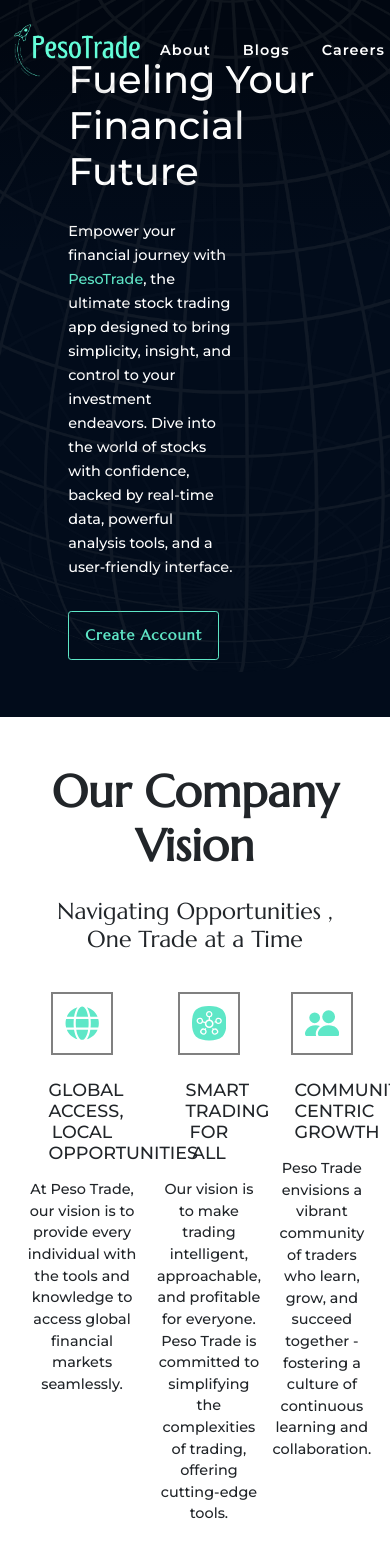
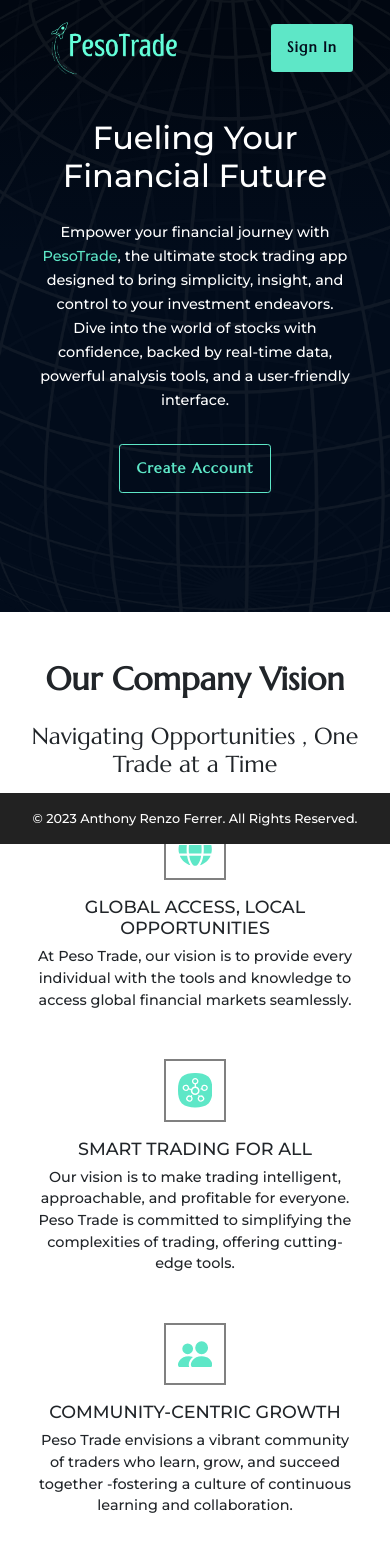
Before and after one commit to aaroncferrer/stocks, a React (Vite) app in the folder stocks-frontend/: page / in a window 390 px wide. Shown: the top 1568 px of the page. Built offline with nearby package versions, Linux system fonts and the light colour scheme; no server answers; a web font is replaced by a local one.

Commit message:
Apply mobile responsiveness

```diff
--- a/stocks-frontend/package.json
+++ b/stocks-frontend/package.json
@@ -10,11 +10,14 @@
     "preview": "vite preview"
   },
   "dependencies": {
+    "@next/env": "^13.4.19",
     "axios": "^1.4.0",
     "bootstrap": "^5.3.1",
+    "dotenv": "^16.3.1",
     "react": "^18.2.0",
     "react-bootstrap": "^2.8.0",
     "react-dom": "^18.2.0",
+    "react-dotenv": "^0.1.3",
     "react-icons": "^4.10.1",
     "react-router-dom": "^6.15.0",
     "react-table": "^7.8.0"
--- a/stocks-frontend/src/App.jsx
+++ b/stocks-frontend/src/App.jsx
@@ -13,6 +13,9 @@ import { BrowserRouter as Router, Route, Routes } from 'react-router-dom';
 function App() {
     const [currentUser, setCurrentUser] = useState(JSON.parse(localStorage.getItem('currentUser')) || null)
 
+    const apiUrl = import.meta.env.VITE_REACT_APP_API_URL;
+    console.log(apiUrl);
+
     useEffect(() => {
         localStorage.setItem('currentUser', JSON.stringify(currentUser))
     }, [currentUser])
@@ -20,12 +23,15 @@ function App() {
     return (
         <Router>
             <Routes>
-                <Route exact path='/' element={<Landing setCurrentUser={setCurrentUser} />} />
+                <Route exact path='/' element={<Landing
+                    setCurrentUser={setCurrentUser} />}
+                />
                 <Route exact path='/admin' element={<AdminDashboard
                     currentUser={currentUser} />}
                 />
                 <Route exact path='/trader' element={<TraderDashboard
-                    currentUser={currentUser} setCurrentUser={setCurrentUser} />}
+                    currentUser={currentUser}
+                    setCurrentUser={setCurrentUser} />}
                 />
             </Routes>
             <Footer />
--- a/stocks-frontend/src/components/Footer/footer.css
+++ b/stocks-frontend/src/components/Footer/footer.css
@@ -5,9 +5,13 @@ footer {
     font-size: 0.8rem;
     text-align: center;
     padding: 1rem 0;
+}
 
-    /* TEMPORARY */
-    /* position: absolute;
-    bottom: 0;
-    width: 100%; */
+@media screen and (max-width: 1024px){
+	footer {
+        position: fixed;
+        width: 100%;
+        bottom: 0;
+        z-index: 999;
+    }
 }
--- a/stocks-frontend/src/components/Nav/nav.css
+++ b/stocks-frontend/src/components/Nav/nav.css
@@ -42,3 +42,9 @@
 .nav_actions a:hover::before {
     width: 100%;
 }
+
+@media screen and (max-width: 600px){
+	.nav_actions a {
+        display: none;
+    }
+}
--- a/stocks-frontend/src/components/Sidebar/sidebar.css
+++ b/stocks-frontend/src/components/Sidebar/sidebar.css
@@ -58,11 +58,6 @@
     border-radius: 2px;
 }
 
-/* .balance_container:hover {
-    background: var(--color-light);
-    color: var(--color-bg);
-} */
-
 .balance_container > span:nth-child(1) {
   font-size: 1.7rem;
 }
@@ -86,6 +81,15 @@
 }
 
 .signout_btn {
-    margin-top: auto; /* Push the button to the bottom */
+    margin-top: auto;
     align-self: flex-end;
 }
+
+@media screen and (max-width: 1024px){
+    .sidebar {
+        height: auto;
+    }
+    .signout_btn {
+        margin: 0;
+    }
+}
--- a/stocks-frontend/src/index.css
+++ b/stocks-frontend/src/index.css
@@ -83,3 +83,12 @@ body {
 	position: relative;
 	height: 100vh;
 }
+
+@media screen and (max-width: 1024px){
+	.page {
+		height: auto;
+		display: flex;
+		flex-direction: column;
+		gap: 3rem;
+	}
+}
--- a/stocks-frontend/src/pages/Landing/index.jsx
+++ b/stocks-frontend/src/pages/Landing/index.jsx
@@ -7,7 +7,7 @@ import './landing.css'
 import visionData from './visions.json';
 import Nav from '../../components/Nav';
 
-function Landing({setCurrentUser}) {
+function Landing({setCurrentUser, apiBaseUrl}) {
     const [showSignup, setShowSignup] = useState(false);
     const visions = visionData.visions;
 
--- a/stocks-frontend/src/pages/Landing/landing.css
+++ b/stocks-frontend/src/pages/Landing/landing.css
@@ -95,3 +95,57 @@
     font-family: var(--font-primary);
     font-size: 0.9rem;
 }
+
+@media screen and (max-width: 1024px){
+    .landing_text {
+        height: 55vh;
+        width: 80%;
+    }
+	.landing_about {
+        padding: 3rem 1rem 5rem;
+    }
+    .vision_item {
+        width: 90%;
+    }
+    .vision_item h5 {
+        width: 100%;
+    }
+}
+
+@media screen and (max-width: 600px){
+    .vision_container {
+        position: relative;
+        z-index: 999;
+    }
+    .globe_bg{
+        z-index: -999;
+    }
+	.landing_text {
+        text-align: center;
+    }
+    .landing_text h1 {
+    font-size: 2rem;
+    }
+
+    .landing_text p {
+        width: 100%;
+        font-size: 0.9rem;
+    }
+    .landing_text {
+        height: 72.5vh;
+    }
+    .vision_container h1 {
+        font-size: 2.0rem;
+    }
+    .vision {
+        display: flex;
+        flex-direction: column;
+        justify-content: center;
+        align-items: center;
+        gap: 2rem;
+    }
+    .vision_item {
+        gap: 0.5rem;
+        width: 90%;
+    }
+}
--- a/stocks-frontend/src/utils/Table/index.jsx
+++ b/stocks-frontend/src/utils/Table/index.jsx
@@ -1,12 +1,22 @@
-import React from "react";
 import { useTable, usePagination, useGlobalFilter, useSortBy } from 'react-table';
 import { BsArrowLeft, BsArrowRight } from 'react-icons/bs';
 import TableModal from "../../components/Modals/TableModal";
 import AuthModal from "../../components/Modals/AuthModal";
 import './table.css'
+import { useEffect } from 'react';
 
 function Table(props) {
     const { currentUser, setCurrentUser, columns, data, table_header, date, setShowModal, fetchData, showStockModal, selectedStock, showTraderModal, selectedTrader, showCreateTrader, setShowCreateTrader, traders, updateTrader, setPortfolioUpdated, selectedStatus, handleStatusChange, loading, setLoading } = props;
+
+    const desktopPageSize = 11;
+    const tabletPageSize = 10;
+    const mobilePageSize = 5;
+
+    const getInitialPageSize = () => {
+        if (window.innerWidth <= 768) return mobilePageSize;
+        if (window.innerWidth <= 1024) return tabletPageSize;
+        return desktopPageSize;
+    };
 
     const {
         getTableProps,
@@ -14,21 +24,22 @@ function Table(props) {
         headerGroups,
         page,
         prepareRow,
-        state: { pageIndex, globalFilter },
+        state: { pageIndex, globalFilter, pageSize },
         canPreviousPage,
         canNextPage,
         pageOptions,
         gotoPage,
         nextPage,
         previousPage,
-        setGlobalFilter
+        setGlobalFilter,
+        setPageSize
     } = useTable(
         {
             columns,
             data,
             initialState: {
                 pageIndex: 0,
-                pageSize: 11,
+                pageSize: getInitialPageSize(),
                 sortBy: [
                     {
                         id: 'id',
@@ -41,6 +52,20 @@ function Table(props) {
     useSortBy,
     usePagination
     );
+
+    useEffect(() => {
+        const handleResize = () => {
+            const newPageSize = getInitialPageSize();
+            if (newPageSize !== pageSize) {
+                setPageSize(newPageSize);
+            }
+        };
+
+        window.addEventListener('resize', handleResize);
+        return () => {
+            window.removeEventListener('resize', handleResize);
+        };
+    }, [pageSize, setPageSize]);
 
     return (
         <>
@@ -78,7 +103,7 @@ function Table(props) {
                     />
                 )}
 
-                <div style={{display: "flex", justifyContent: "space-between", alignItems: "center"}}>
+                <div style={{display: "flex", justifyContent: "space-between", alignItems: "center"}} className='table_header_wrapper'>
                     <div className="table_header_container">
                         <h1>{table_header}</h1>
                         {table_header === "TRADERS" &&
@@ -163,8 +188,8 @@ function Table(props) {
                         <BsArrowRight />
                     </button>
                     <span>Page {pageIndex + 1} of {pageOptions.length}</span>
-                    <span>|</span>
-                    <div>
+                    <span className='pagination_divider'>|</span>
+                    <div className='pagination_go_to'>
                         <span>GO TO PAGE : </span>
                         <input
                             type="number"
--- a/stocks-frontend/src/utils/Table/table.css
+++ b/stocks-frontend/src/utils/Table/table.css
@@ -91,3 +91,30 @@ tbody tr:hover {
 .pagination button {
     padding: 0.3rem 1rem;
 }
+
+@media screen and (max-width: 1024px){
+    .utilTable_container {
+        margin-left: 0;
+        gap: 1rem;
+    }
+    .search_container span {
+        text-align: center;
+    }
+    .table_container {
+        height: auto;
+    }
+    .pagination {
+        margin-bottom: 3rem;
+    }
+}
+
+@media screen and (max-width: 600px){
+	.table_header_wrapper {
+        display: flex;
+        flex-direction: column;
+        gap: 0.8rem;
+    }
+    .pagination_go_to, .pagination_divider {
+        display: none;
+    }
+}
```
Also changed, not shown: 2 other files (tests, documents, lock files or other folders).
